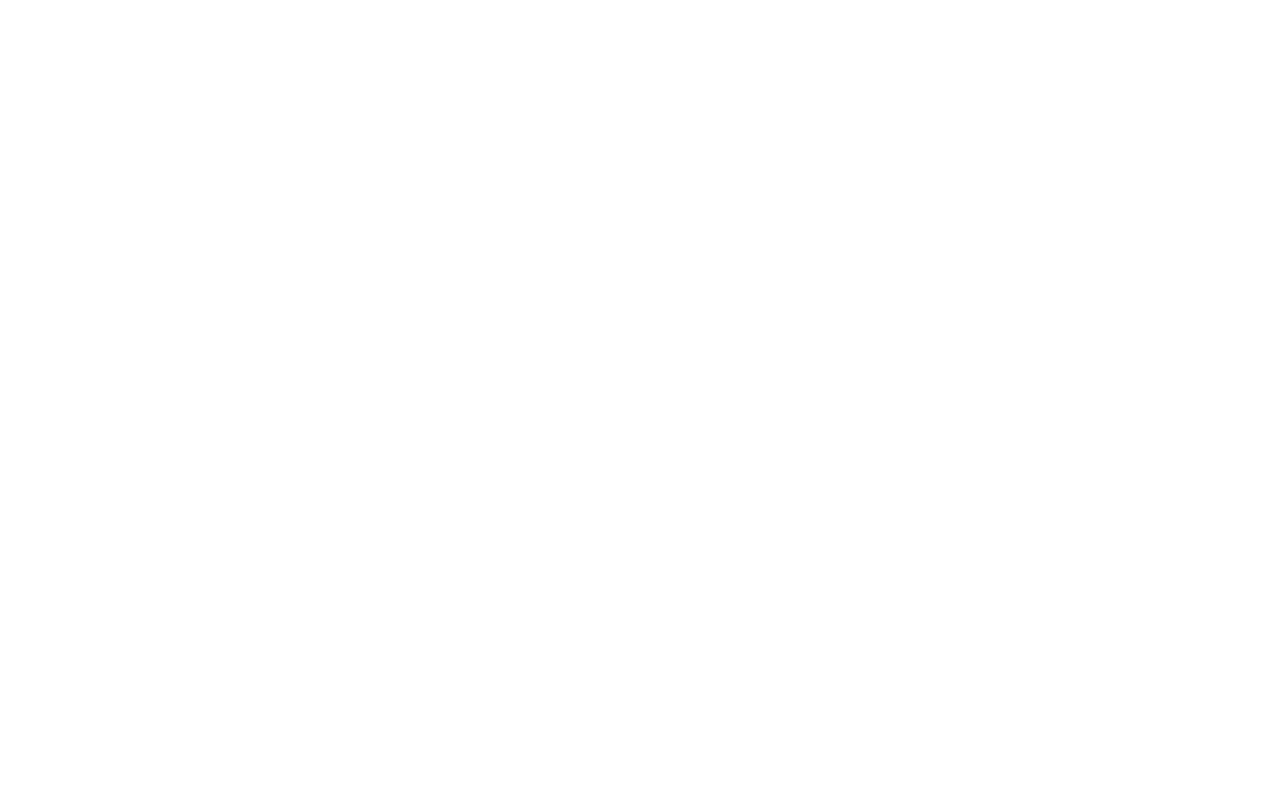
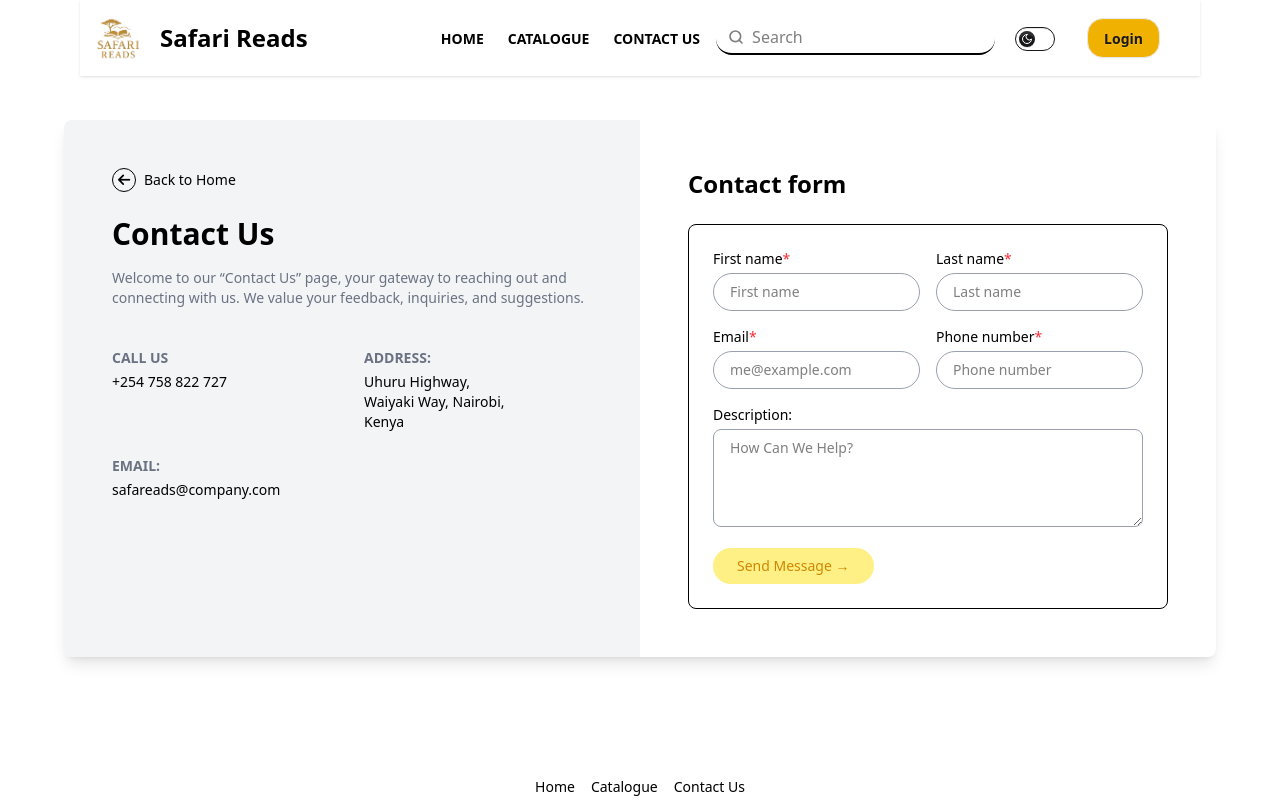
Before and after one commit to Leftinant/SafariReads, a React (Vite) app in the folder front/: page /contact in a window 1280 px wide. Before the commit this address had no page. Shown: the top 800 px of the page. Built offline with nearby package versions, Linux system fonts and the light colour scheme; no server answers.

Commit message:
new commit

```diff
--- a/front/src/App.jsx
+++ b/front/src/App.jsx
@@ -3,6 +3,7 @@ import Categories from "./pages/Categories";
 import Signup from "./components/Signup";
 import Home from "./pages/Home";
 import { Toaster } from "react-hot-toast";
+import Contact from "./pages/Contact";
 
 function App() {
   return (
@@ -12,6 +13,7 @@ function App() {
         <Route path='/' element={<Home />} />
         <Route path='/category' element={<Categories />} />
         <Route path='/signup' element={<Signup />} />
+        <Route path='/contact' element={<Contact />} />
       </Routes>
     </>
   );
--- /dev/null
+++ b/front/src/components/Cart.jsx
@@ -0,0 +1,21 @@
+import React from "react";
+
+function Cart() {
+  return (
+    <div>
+      <dialog id='my_modal_2' className='modal'>
+        <div className='fixed right-0 md:h-screen md:w-1/3 w-120 translate-x-50 group-hover:translate-x-0 transition duration-1000 dark:bg-slate-900 bg-white'>
+          <div className='w-full h-20 flex px-3 items-center bg-amber-500'>
+            <h2 className='text-3xl font-semibold '>My Cart</h2>
+          </div>
+          <div className='h-full p-3'>be</div>
+        </div>
+        <form method='dialog' className='modal-backdrop'>
+          <button>close</button>
+        </form>
+      </dialog>
+    </div>
+  );
+}
+
+export default Cart;
--- a/front/src/components/Category.jsx
+++ b/front/src/components/Category.jsx
@@ -5,6 +5,23 @@ import axios from "axios";
 function Category() {
   const [items, setItems] = useState([]);
   const base = import.meta.env.VITE_API_BASE_URL;
+  const [filter, setFilter] = useState("All");
+
+  const categories = [
+    "All",
+    "Fiction",
+    "Comedy",
+    "History",
+    "Thriller",
+    "Kenyan",
+    "Science",
+    "Biography",
+  ];
+
+  const getCount = (category) => {
+    if (category === "All") return items.length;
+    return items.filter((book) => book.category === category).length;
+  };
 
   useEffect(() => {
     axios
@@ -13,69 +30,65 @@ function Category() {
       .catch((err) => console.error("Error fetching items:", err));
   }, []);
 
-  const fictionData = items.filter((data) => data.category === "Fiction");
-  const comedyData = items.filter((data) => data.category === "Comedy");
-  const historyData = items.filter((data) => data.category === "History");
-  const horrorData = items.filter((data) => data.category === "Thriller");
-  const kenyaData = items.filter((data) => data.category === "Kenyan");
-  const scienceData = items.filter((data) => data.category === "Science");
-  const bioData = items.filter((data) => data.category === "Biography");
+  const filteredItems =
+    filter === "All" ? items : items.filter((item) => item.category === filter);
 
   return (
     <>
-      <div className='max-w-screen container mx-auto md:px-20 px-5 dark:bg-slate-900 dark:text-white  bg-white text-black'>
-        <div className='pt-30 '>
-          <h1 className='text-3xl font-semibold'>
+      <div className='max-w-screen container mx-auto md:px-30 px-5 dark:bg-slate-900 dark:text-white  bg-white text-black'>
+        <div className='pt-30 pb-10 border-b-2'>
+          <h1 className='text-4xl font-semibold'>
             Begin Your Literary{" "}
             <span className='text-yellow-500'>Safari 🦒.</span>
           </h1>
-          <p className='my-7'>
-            Journey through our curated book categories and discover new
-            stories, ideas, and worlds waiting to be explored.
+          <p className='my-7 text-lg md:mr-150'>
+            Embark on an enriching journey through Safari Reads', where every
+            book is a doorway, every page a whisper from another world. Wander
+            through our thoughtfully curated collections—where timeless tales
+            and fresh perspectives lie in wait, eager to be found. Let your
+            imagination roam through jungles of fiction, deserts of history,
+            oceans of mystery, and the soaring skies of fantasy.
           </p>
         </div>
-        <div>
-          <h1 className='font-semibold text-4xl my-5'>Fiction</h1>
-          <div className='grid md:grid-cols-6'>
-            {fictionData.map((item) => (
-              <Cards item={item} key={item.id} />
-            ))}
+        <div className='flex'>
+          <div className='md:w-1/5 w-2/3 border-r-1 '>
+            <h1 className='font-semibold text-2xl my-5'>FILTERS</h1>
+            <div className='border-t-1 py-4'>
+              <h2 className='text-xl  font-semibold'>Categories</h2>
+              <div className='mb-4 text-lg w-full'>
+                {categories.map((cat) => (
+                  <label key={cat} className='w-full flex items-center gap-2'>
+                    <input
+                      type='radio'
+                      name='category'
+                      value={cat}
+                      checked={filter === cat}
+                      onChange={() => setFilter(cat)}
+                      className='my-1 mx-3'
+                    />
+                    {cat}
+                    <span className='ml-auto mr-3 w-5 h-5 rounded-full badge badge-sm badge-outline'>
+                      {getCount(cat)}
+                    </span>
+                  </label>
+                ))}
+              </div>
+            </div>
+
+            <div className='border-t-1 py-4'>
+              <h2 className='text-xl  font-semibold'>Price</h2>
+            </div>
+            <div className='border-t-1 py-4'>
+              <h2 className='text-xl  font-semibold'>Availability</h2>
+            </div>
           </div>
-          <h1 className='font-semibold text-4xl my-5'>Comedy</h1>
-          <div className='grid md:grid-cols-6'>
-            {comedyData.map((item) => (
-              <Cards item={item} key={item.id} />
-            ))}
-          </div>
-          <h1 className='font-semibold text-4xl my-5'>History</h1>
-          <div className='grid md:grid-cols-6'>
-            {historyData.map((item) => (
-              <Cards item={item} key={item.id} />
-            ))}
-          </div>
-          <h1 className='font-semibold text-4xl my-5'>Thriller</h1>
-          <div className='grid md:grid-cols-6'>
-            {horrorData.map((item) => (
-              <Cards item={item} key={item.id} />
-            ))}
-          </div>
-          <h1 className='font-semibold text-4xl my-5'>Kenyan</h1>
-          <div className='grid md:grid-cols-6'>
-            {kenyaData.map((item) => (
-              <Cards item={item} key={item.id} />
-            ))}
-          </div>
-          <h1 className='font-semibold text-4xl my-5'>Science</h1>
-          <div className='grid md:grid-cols-6'>
-            {scienceData.map((item) => (
-              <Cards item={item} key={item.id} />
-            ))}
-          </div>
-          <h1 className='font-semibold text-4xl my-5'>Biography</h1>
-          <div className='grid md:grid-cols-6'>
-            {bioData.map((item) => (
-              <Cards item={item} key={item.id} />
-            ))}
+
+          <div className='p-5 w-full'>
+            <div className='grid md:grid-cols-6 '>
+              {filteredItems.map((item) => (
+                <Cards item={item} key={item.id} className='mx-auto' />
+              ))}
+            </div>
           </div>
         </div>
       </div>
--- /dev/null
+++ b/front/src/components/ContactPage.jsx
@@ -0,0 +1,118 @@
+const ContactSection = () => {
+  return (
+    <section className='pt-30 pb-20 flex items-center justify-center px-4 dark:bg-slate-900 dark:text-white  bg-white text-black'>
+      <div className='w-full max-w-6xl dark:bg-slate-900 dark:text-white  bg-white text-black rounded-lg shadow-lg overflow-hidden flex flex-col lg:flex-row'>
+        {/* Left Section */}
+        <div className='w-full lg:w-1/2 bg-gray-100 dark:bg-gray-800 text-black dark:text-white p-8 lg:p-12'>
+          <a href='/'>
+            <button className='mb-6 flex items-center space-x-2 text-sm '>
+              <span className='border  rounded-full w-6 h-6 flex items-center justify-center'>
+                <i className='fas fa-arrow-left'></i>
+              </span>
+              <span>Back to Home</span>
+            </button>
+          </a>
+
+          <h2 className='text-3xl font-bold mb-4'>Contact Us</h2>
+          <p className='text-gray-500 mb-10 text-sm'>
+            Welcome to our “Contact Us” page, your gateway to reaching out and
+            connecting with us. We value your feedback, inquiries, and
+            suggestions.
+          </p>
+
+          <div className='grid grid-cols-1 sm:grid-cols-2 gap-6 text-sm'>
+            <div>
+              <p className='font-semibold text-gray-500'>CALL US</p>
+              <p className='mt-1'>+254 758 822 727</p>
+            </div>
+            <div>
+              <p className='font-semibold text-gray-500'>ADDRESS:</p>
+              <p className=' mt-1'>
+                Uhuru Highway,
+                <br />
+                Waiyaki Way, Nairobi,
+                <br />
+                Kenya
+              </p>
+            </div>
+            <div>
+              <p className='font-semibold text-gray-500'>EMAIL:</p>
+              <p className=' mt-1'>safareads@company.com</p>
+            </div>
+          </div>
+        </div>
+
+        {/* Right Section */}
+        <div className='w-full lg:w-1/2 bg-base p-8 lg:p-12 flex flex-col justify-center'>
+          <h2 className='text-2xl font-semibold mb-6'>Contact form</h2>
+
+          <form className='dark:bg-slate-900 dark:text-white  bg-white text-black rounded-lg border p-6 space-y-4 text-sm'>
+            <div className='grid grid-cols-1 sm:grid-cols-2 gap-4'>
+              <div>
+                <label>
+                  First name<span className='text-red-500'>*</span>
+                </label>
+                <input
+                  type='text'
+                  placeholder='First name'
+                  className='mt-1 w-full border border-gray-400 rounded-full px-4 py-2'
+                />
+              </div>
+              <div>
+                <label>
+                  Last name<span className='text-red-500'>*</span>
+                </label>
+                <input
+                  type='text'
+                  placeholder='Last name'
+                  className='mt-1 w-full border border-gray-400 rounded-full px-4 py-2'
+                />
+              </div>
+            </div>
+
+            <div className='grid grid-cols-1 sm:grid-cols-2 gap-4'>
+              <div>
+                <label>
+                  Email<span className='text-red-500'>*</span>
+                </label>
+                <input
+                  type='email'
+                  placeholder='me@example.com'
+                  className='mt-1 w-full border border-gray-400 rounded-full px-4 py-2'
+                />
+              </div>
+              <div>
+                <label>
+                  Phone number<span className='text-red-500'>*</span>
+                </label>
+                <input
+                  type='tel'
+                  placeholder='Phone number'
+                  className='mt-1 w-full border border-gray-400 rounded-full px-4 py-2'
+                />
+              </div>
+            </div>
+
+            <div>
+              <label>Description:</label>
+              <textarea
+                rows='4'
+                placeholder='How Can We Help?'
+                className='mt-1 w-full border border-gray-400 rounded-lg px-4 py-2'
+              ></textarea>
+            </div>
+
+            <button
+              type='submit'
+              className='bg-yellow-200 text-yellow-600 font-medium py-2 px-6 rounded-full hover:bg-yellow-300 transition'
+            >
+              Send Message →
+            </button>
+          </form>
+        </div>
+      </div>
+    </section>
+  );
+};
+
+export default ContactSection;
--- a/front/src/components/Footer.jsx
+++ b/front/src/components/Footer.jsx
@@ -8,8 +8,9 @@ function Footer() {
         <a className='link link-hover' href='/category'>
           Catalogue
         </a>
-        <a className='link link-hover'>About</a>
-        <a className='link link-hover'>Contact</a>
+        <a className='link link-hover' href='/contact'>
+          Contact Us
+        </a>
       </nav>
       <nav>
         <div className='grid grid-flow-col gap-4'>
--- a/front/src/components/TopBooks.jsx
+++ b/front/src/components/TopBooks.jsx
@@ -60,7 +60,7 @@ function TopBooks() {
               Top Rated
             </h1>
           </div>
-          <div className='md:w-400 w-full'>
+          <div className='md:w-400 w-full mt-5'>
             <Slider {...settings}>
               {filterData.map((item) => (
                 <Cards item={item} key={item.id} />
--- a/front/src/components/navBar.jsx
+++ b/front/src/components/navBar.jsx
@@ -1,6 +1,7 @@
 import { useEffect, useState, useContext } from "react";
 import Login from "./Login";
 import { AuthContext } from "../context/AuthContext";
+import Cart from "./Cart";
 
 function NavBar() {
   const { user } = useContext(AuthContext);
@@ -41,12 +42,7 @@ function NavBar() {
       </li>
       <li>
         <b>
-          <a>ABOUT US</a>
-        </b>
-      </li>
-      <li>
-        <b>
-          <a>CONTACT</a>
+          <a href='/contact'>CONTACT US</a>
         </b>
       </li>
     </>
@@ -89,12 +85,14 @@ function NavBar() {
             <img src='logo.png' className='w-15 mr-3' />
             <a className='text-2xl font-bold cursor-pointer'>Safari Reads</a>
           </div>
-          <div className='navbar-end space-x-3'>
+
           <div className='navbar-center hidden lg:flex'>
             <ul className='menu menu-horizontal px-1'>{navItems}</ul>
           </div>
+
+          <div className='navbar-end md:space-x-5'>
             <div className='hidden md:block'>
-              <label className='px-3 py-1 border rounded-2xl flex items-center gap-2'>
+              <label className='px-3 py-1 border-b-2 rounded-2xl flex items-center gap-2'>
                 <svg
                   className='h-[1em] opacity-50'
                   xmlns='http://www.w3.org/2000/svg'
@@ -118,7 +116,7 @@ function NavBar() {
                 />
               </label>
             </div>
-            <div>
+            <div className='hidden md:block'>
               <label className='toggle text-base-content'>
                 <input
                   type='checkbox'
@@ -180,34 +178,24 @@ function NavBar() {
                 <Login />
               </>
             ) : (
+              <div className='flex items-center space-x-4'>
                 <div className='dropdown dropdown-end'>
-                <div
+                  <label
                     tabIndex={0}
-                  role='button'
                     className='btn btn-ghost btn-circle avatar'
                   >
                     <div className='w-10 rounded-full'>
-                    <img
-                      alt='User avatar'
-                      src={
-                        user.avatar ||
-                        "https://img.daisyui.com/images/stock/photo-1534528741775-53994a69daeb.webp"
-                      }
-                    />
+                      <i className='fas fa-user md:text-2xl mt-3'></i>
                     </div>
-                </div>
+                  </label>
                   <ul
                     tabIndex={0}
-                  className='menu menu-sm dropdown-content bg-base-100 rounded-box z-1 mt-3 w-52 p-2 shadow'
+                    className='menu menu-sm dropdown-content mt-3 z-[1] p-2 shadow bg-base-100 rounded-box w-52'
                   >
                     <li>
                       <a className='justify-between'>
-                      Profile
-                      <span className='badge'>New</span>
+                        Profile <span className='badge'>New</span>
                       </a>
-                  </li>
-                  <li>
-                    <a>Settings</a>
                     </li>
                     <li>
                       <a
@@ -222,6 +210,18 @@ function NavBar() {
                     </li>
                   </ul>
                 </div>
+
+                <div
+                  className='cursor-pointer mt-3 flex items-center'
+                  onClick={() =>
+                    document.getElementById("my_modal_2").showModal()
+                  }
+                >
+                  <span className='mr-2'>My Cart</span>
+                  <i className='fas fa-cart-shopping md:text-2xl ml-1'></i>
+                </div>
+                <Cart />
+              </div>
             )}
           </div>
         </div>
--- /dev/null
+++ b/front/src/pages/Contact.jsx
@@ -0,0 +1,15 @@
+import ContactPage from "../components/ContactPage";
+import Footer from "../components/Footer";
+import NavBar from "../components/navBar";
+
+function Contact() {
+  return (
+    <>
+      <NavBar />
+      <ContactPage />
+      <Footer />
+    </>
+  );
+}
+
+export default Contact;
```
Also changed, not shown: front/src/components/Cards.jsx (+7 -7 lines). Lines whose indentation alone changed are shown as unchanged.
